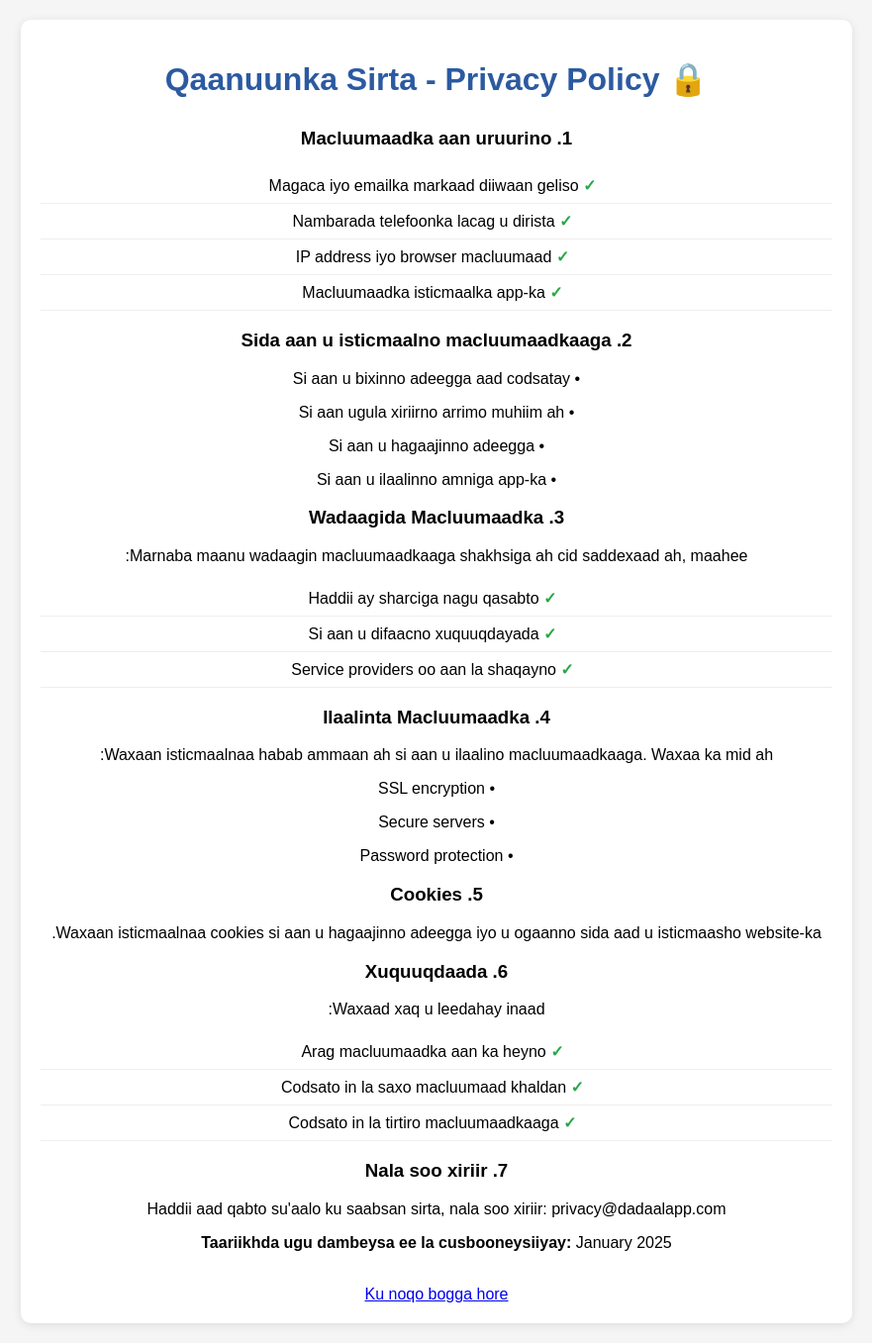
After one commit to fadalstore/Dadaal, a Flask app: page /privacy in a window 1280 px wide. The commit adds this page. Shown: the whole page at 99% size, without its empty margins (199-1080 px from the left). Run offline with Flask 3, Linux system fonts and the light colour scheme.

Commit message:
Assistant checkpoint: Added About, Terms, Privacy, Contact pages with database
Assistant generated file changes:
- templates/about.html: Create About Us page
- templates/terms.html: Create Terms of Service page
- templates/privacy.html: Create Privacy Policy page
- templates/contact.html: Create Contact page
- app.py: Add new routes for additional pages and database setup, Add new routes
- templates/index.html: Add footer with legal pages
- static/style.css: Add database-related styles

---

User prompt:

Kudar pages ka  Sida about iwm shuruudaha Adsense taageerto database really

Replit-Commit-Author: Assistant
Replit-Commit-Session-Id: 5f621579-57ae-45d6-a1fd-13fdb339a82d

```diff
--- a/app.py
+++ b/app.py
@@ -1,10 +1,62 @@
 
-from flask import Flask, render_template, request, redirect, url_for
+from flask import Flask, render_template, request, redirect, url_for, flash
 import os
 import random
 import string
+import sqlite3
+from datetime import datetime
 
 app = Flask(__name__)
+app.secret_key = 'dadaal_secret_key_2025'
+
+# Database setup
+def init_db():
+    conn = sqlite3.connect('dadaal.db')
+    cursor = conn.cursor()
+
+    # Users table
+    cursor.execute('''
+        CREATE TABLE IF NOT EXISTS users (
+            id INTEGER PRIMARY KEY AUTOINCREMENT,
+            name TEXT NOT NULL,
+            email TEXT UNIQUE NOT NULL,
+            phone TEXT,
+            total_earnings REAL DEFAULT 0,
+            referral_code TEXT UNIQUE,
+            created_at TIMESTAMP DEFAULT CURRENT_TIMESTAMP
+        )
+    ''')
+
+    # Transactions table
+    cursor.execute('''
+        CREATE TABLE IF NOT EXISTS transactions (
+            id INTEGER PRIMARY KEY AUTOINCREMENT,
+            user_id INTEGER,
+            amount REAL NOT NULL,
+            type TEXT NOT NULL,
+            description TEXT,
+            created_at TIMESTAMP DEFAULT CURRENT_TIMESTAMP,
+            FOREIGN KEY (user_id) REFERENCES users (id)
+        )
+    ''')
+
+    # Contact messages table
+    cursor.execute('''
+        CREATE TABLE IF NOT EXISTS contact_messages (
+            id INTEGER PRIMARY KEY AUTOINCREMENT,
+            name TEXT NOT NULL,
+            email TEXT NOT NULL,
+            subject TEXT NOT NULL,
+            message TEXT NOT NULL,
+            created_at TIMESTAMP DEFAULT CURRENT_TIMESTAMP
+        )
+    ''')
+
+    conn.commit()
+    conn.close()
+
+# Initialize database
+init_db()
 
 # Global variables for tracking earnings
 total_earnings = 0
@@ -69,6 +121,41 @@ def earnings():
                          affiliate_earnings=affiliate_earnings,
                          referral_count=len(user_referrals))
 
+@app.route('/about')
+def about():
+    return render_template('about.html')
+
+@app.route('/terms')
+def terms():
+    return render_template('terms.html')
+
+@app.route('/privacy')
+def privacy():
+    return render_template('privacy.html')
+
+@app.route('/contact', methods=['GET', 'POST'])
+def contact():
+    if request.method == 'POST':
+        name = request.form.get('name')
+        email = request.form.get('email')
+        subject = request.form.get('subject')
+        message = request.form.get('message')
+
+        # Save to database
+        conn = sqlite3.connect('dadaal.db')
+        cursor = conn.cursor()
+        cursor.execute('''
+            INSERT INTO contact_messages (name, email, subject, message)
+            VALUES (?, ?, ?, ?)
+        ''', (name, email, subject, message))
+        conn.commit()
+        conn.close()
+
+        flash('Fariintaada si guul leh ayaa loo diray! Waan kaa jawaabi doonaa dhaqso dhaqso.')
+        return redirect(url_for('contact'))
+
+    return render_template('contact.html')
+
 if __name__ == '__main__':
     app.run(
         host='0.0.0.0',
--- a/static/style.css
+++ b/static/style.css
@@ -176,6 +176,53 @@ input {
 }
 
 .feature-list {
+    list-style-type: none;
+    padding-left: 0;
+}
+
+.feature-list li {
+    padding: 8px 0;
+    border-bottom: 1px solid #eee;
+}
+
+.feature-list li:before {
+    content: "✓ ";
+    color: #4CAF50;
+    font-weight: bold;
+    margin-right: 8px;
+}
+
+footer {
+    background-color: #f8f9fa !important;
+    border-top: 1px solid #dee2e6;
+    margin-top: 50px;
+}
+
+footer a {
+    text-decoration: none;
+    color: #2c5aa0;
+    transition: color 0.3s;
+}
+
+footer a:hover {
+    color: #1a3a70;
+    text-decoration: underline;
+}
+
+.alert {
+    padding: 15px;
+    margin: 20px 0;
+    border: 1px solid transparent;
+    border-radius: 4px;
+}
+
+.alert-success {
+    color: #3c763d;
+    background-color: #dff0d8;
+    border-color: #d6e9c6;
+}
+
+.feature-list {
     list-style: none;
     padding: 0;
 }
--- /dev/null
+++ b/templates/privacy.html
@@ -0,0 +1,66 @@
+
+<!DOCTYPE html>
+<html lang="so">
+<head>
+    <meta charset="UTF-8">
+    <meta name="viewport" content="width=device-width, initial-scale=1.0">
+    <title>Sirta - Dadaal App</title>
+    <link rel="stylesheet" href="{{ url_for('static', filename='style.css') }}">
+</head>
+<body>
+    <div class="container">
+        <h1>🔒 Qaanuunka Sirta - Privacy Policy</h1>
+
+        <div class="content">
+            <h3>1. Macluumaadka aan uruurino</h3>
+            <ul class="feature-list">
+                <li>Magaca iyo emailka markaad diiwaan geliso</li>
+                <li>Nambarada telefoonka lacag u dirista</li>
+                <li>IP address iyo browser macluumaad</li>
+                <li>Macluumaadka isticmaalka app-ka</li>
+            </ul>
+
+            <h3>2. Sida aan u isticmaalno macluumaadkaaga</h3>
+            <p>• Si aan u bixinno adeegga aad codsatay</p>
+            <p>• Si aan ugula xiriirno arrimo muhiim ah</p>
+            <p>• Si aan u hagaajinno adeegga</p>
+            <p>• Si aan u ilaalinno amniga app-ka</p>
+
+            <h3>3. Wadaagida Macluumaadka</h3>
+            <p>Marnaba maanu wadaagin macluumaadkaaga shakhsiga ah cid saddexaad ah, maahee:</p>
+            <ul class="feature-list">
+                <li>Haddii ay sharciga nagu qasabto</li>
+                <li>Si aan u difaacno xuquuqdayada</li>
+                <li>Service providers oo aan la shaqayno</li>
+            </ul>
+
+            <h3>4. Ilaalinta Macluumaadka</h3>
+            <p>Waxaan isticmaalnaa habab ammaan ah si aan u ilaalino macluumaadkaaga. Waxaa ka mid ah:</p>
+            <p>• SSL encryption</p>
+            <p>• Secure servers</p>
+            <p>• Password protection</p>
+
+            <h3>5. Cookies</h3>
+            <p>Waxaan isticmaalnaa cookies si aan u hagaajinno adeegga iyo u ogaanno sida aad u isticmaasho website-ka.</p>
+
+            <h3>6. Xuquuqdaada</h3>
+            <p>Waxaad xaq u leedahay inaad:</p>
+            <ul class="feature-list">
+                <li>Arag macluumaadka aan ka heyno</li>
+                <li>Codsato in la saxo macluumaad khaldan</li>
+                <li>Codsato in la tirtiro macluumaadkaaga</li>
+            </ul>
+
+            <h3>7. Nala soo xiriir</h3>
+            <p>Haddii aad qabto su'aalo ku saabsan sirta, nala soo xiriir: privacy@dadaalapp.com</p>
+
+            <p><strong>Taariikhda ugu dambeysa ee la cusbooneysiiyay:</strong> January 2025</p>
+        </div>
+
+        <br>
+        <div style="text-align: center;">
+            <a href="/">Ku noqo bogga hore</a>
+        </div>
+    </div>
+</body>
+</html>
```
Also changed, not shown: templates/about.html (added, +46 -0 lines), templates/contact.html (added, +68 -0 lines), templates/index.html (+16 -0 lines), templates/terms.html (added, +50 -0 lines).
